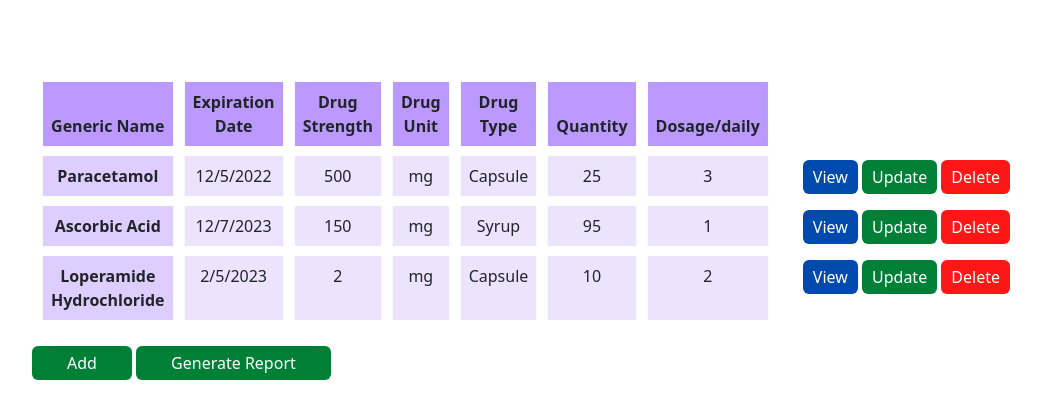
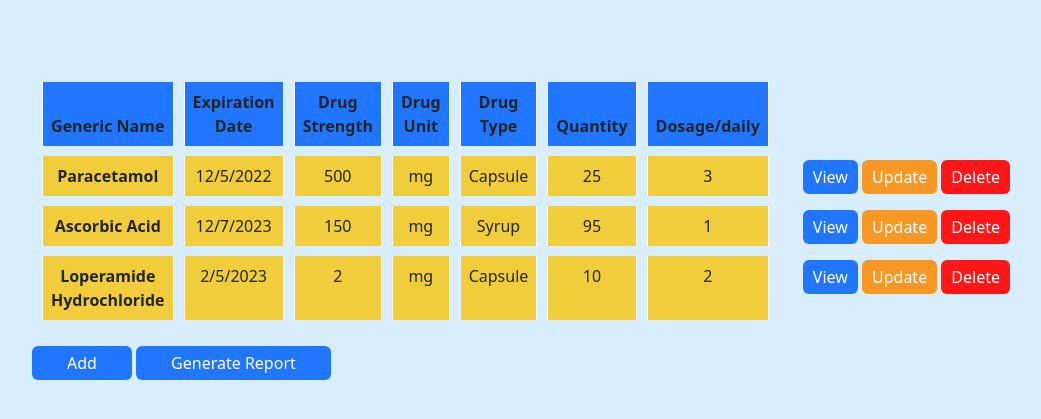
Before and after one commit to Ramos-H/Drug-Management-System, a PHP site: page /html/index.html in a window 1280 px wide. Shown: the top 419 px of the page, without its empty margins (50-1091 px from the left). Run offline with PHP 8.4, Linux system fonts and the light colour scheme.

Commit message:
Changed color scheme

```diff
--- a/css/style.css
+++ b/css/style.css
@@ -10,59 +10,62 @@ ion-icon {
 
 }
 
+body{
+    background-color: #D8EEFD;
+}
+
 .btn{
     padding: 5px 40px;
 }
 
-#btn1{
+#goBackBtn{
     padding: 5px 50px;
-    background-color:#004AAD;
+    background-color:#F79824;
     border-width: 0px;
 }
 
-#btn1:hover{
-    background:#012c64
+#goBackBtn:hover{
+    background:#f1cd3b
 }
 
-#btn2{
+#registerBtn, #loginbtn{
     padding: 5px 50px;
-    background-color:#ffde59;
+    background-color:#2176FF;
     border-width: 0px;
-    color: black;
 }
 
-#btn2:hover{
+#registerBtn:hover, #loginBtn:hover{
     background:#f1cd3b
 }
 
 
-#view{
+#viewBtn{
     padding: 5px 10px;
-    background-color:#004AAD;
+    background-color:#2176FF;
     border-width: 0px;
 }
 
-#update{
+#updateBtn{
     padding: 5px 10px;
-    background-color:#008037;
+    background-color:#F79824;
     border-width: 0px;
 }
 
-#delete{
+#deleteBtn{
     padding: 5px 10px;
     background-color:#FF1616;
     border-width: 0px;
 }
 
-#add{
+#addBtn{
     padding: 5px 35px;
-    background-color:#008037;
+    background-color:#2176FF;
     border-width: 0px;
 }
 
-#generateReport{
+#generateReportBtn{
     padding: 5px 35px;
-    background-color:#008037;
+    background-color:#2176FF;
     border-width: 0px;
 }
 
@@ -79,13 +82,13 @@ ion-icon {
 }
 
 #tableData{
-    background-color:#ECE3FF;
+    background-color:#f1cd3b;
 }
 
 #tableRows{
-    background-color: #BB99FF;
+    background-color: #2176FF;
 }
 
 #genericName{
-    background-color: #DECDFF;
+    background-color: #f1cd3b;
 }
--- a/html/index.html
+++ b/html/index.html
@@ -77,22 +77,22 @@
                 <br/>
                 <br/>
                 <br/>
-                <button id ="view" class="btn btn-md btn-dark mt-3" type="submit">View</button>
-                <button id ="update" class="btn btn-md btn-dark mt-3" type="submit">Update</button>
-                <button id ="delete" class="btn btn-md btn-dark mt-3" type="submit">Delete</button>
+                <button id ="viewBtn" class="btn btn-md btn-dark mt-3" type="submit">View</button>
+                <button id ="updateBtn" class="btn btn-md btn-dark mt-3" type="submit">Update</button>
+                <button id ="deleteBtn" class="btn btn-md btn-dark mt-3" type="submit">Delete</button>
                 <br/>
-                <button id ="view" class="btn btn-md btn-dark mt-3" type="submit">View</button>
-                <button id ="update" class="btn btn-md btn-dark mt-3" type="submit">Update</button>
-                <button id ="delete" class="btn btn-md btn-dark mt-3" type="submit">Delete</button>
+                <button id ="viewBtn" class="btn btn-md btn-dark mt-3" type="submit">View</button>
+                <button id ="updateBtn" class="btn btn-md btn-dark mt-3" type="submit">Update</button>
+                <button id ="deleteBtn" class="btn btn-md btn-dark mt-3" type="submit">Delete</button>
                 <br/>
-                <button id ="view" class="btn btn-md btn-dark mt-3" type="submit">View</button>
-                <button id ="update" class="btn btn-md btn-dark mt-3" type="submit">Update</button>
-                <button id ="delete" class="btn btn-md btn-dark mt-3" type="submit">Delete</button>
+                <button id ="viewBtn" class="btn btn-md btn-dark mt-3" type="submit">View</button>
+                <button id ="updateBtn" class="btn btn-md btn-dark mt-3" type="submit">Update</button>
+                <button id ="deleteBtn" class="btn btn-md btn-dark mt-3" type="submit">Delete</button>
             </div>
         </div>
 </div>
-    <button id ="add" class="btn btn-md btn-dark" type="submit">Add</button>
-    <button id ="generateReport" class="btn btn-md btn-dark" type="submit">Generate Report</button>
+    <button id ="addBtn" class="btn btn-md btn-dark" type="submit">Add</button>
+    <button id ="generateReportBtn" class="btn btn-md btn-dark" type="submit">Generate Report</button>
 
 </div>
 
--- a/html/login.html
+++ b/html/login.html
@@ -46,10 +46,10 @@
         <div class="form">
             <div class="row text-center">
                 <div class="col-md-6">
-                    <button id ="btn1" class="btn btn-md btn-dark mt-4" type="submit" onclick="window.location.href = 'register.html';" >Register</button>
+                    <button id ="registerBtn" class="btn btn-md btn-dark mt-4" type="submit" onclick="window.location.href = 'register.html';" >Register</button>
                 </div>
                 <div class="col-md-6">
-                    <button id = "btn2" class="btn btn-md btn-dark mt-4" type="submit2" onclick="window.location.href = 'index.html';">Log In</button>
+                    <button id = "loginBtn" class="btn btn-md btn-dark mt-4" type="submit2" onclick="window.location.href = 'index.html';">Log In</button>
                 </div>
             </div>
         </div>
--- a/html/register.html
+++ b/html/register.html
@@ -53,10 +53,10 @@
         <div class="form">
             <div class="row text-center">
                 <div class="col-md-6">
-                    <button id="btn1" class="btn btn-md btn-dark mt-4" type="submit" onclick="window.location.href = 'login.html';">Go back</button>
+                    <button id="goBackBtn" class="btn btn-md btn-dark mt-4" type="submit" onclick="window.location.href = 'login.html';">Go back</button>
                 </div>
                 <div class="col-md-6">
-                    <button id="btn2" class="btn btn-md btn-dark mt-4" type="submit2" onclick="window.location.href = 'index.html';">Register</button>
+                    <button id="registerBtn" class="btn btn-md btn-dark mt-4" type="submit2" onclick="window.location.href = 'index.html';">Register</button>
                 </div>
             </div>
         </div>
```
